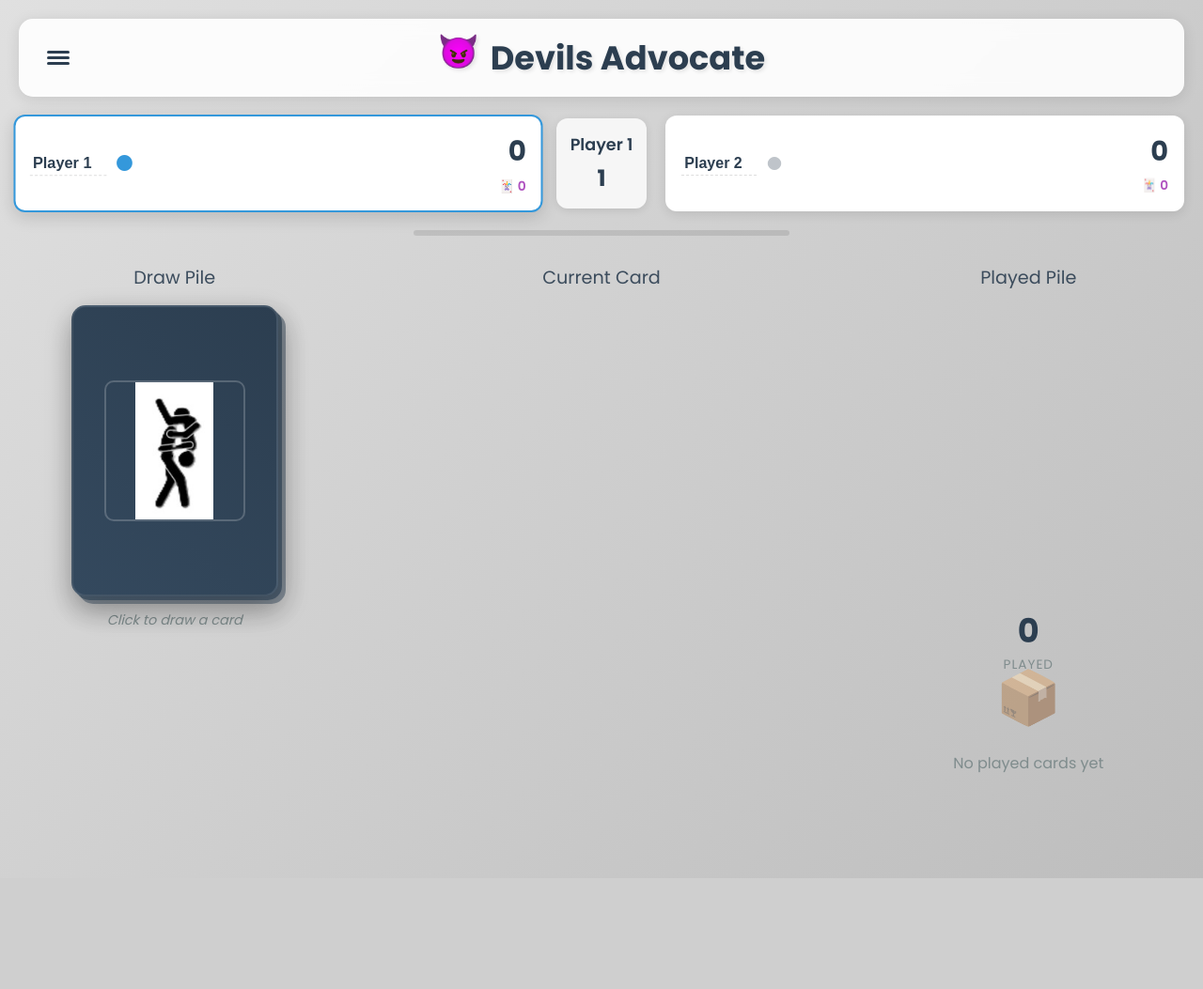
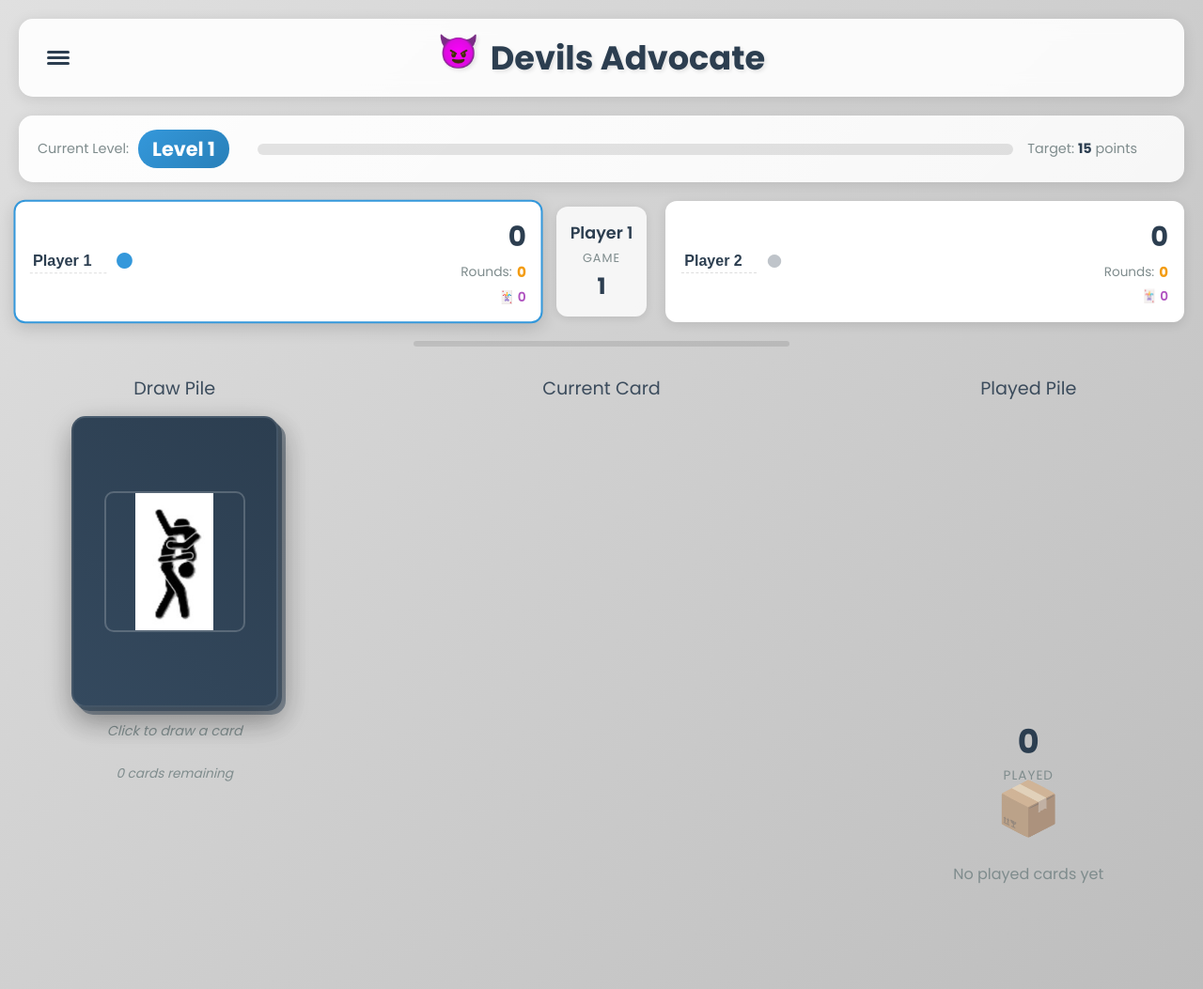
Before and after one commit to linuxdistro14/DevilsAdvocate, a Flask app: page / in a window 1280 px wide. Shown: the whole page at 94% size. Before the commit the page ends 935 px from the top, so only its background shows below. Run offline with Flask 3, Linux system fonts and the light colour scheme.

Commit message:
Update index.html

```diff
--- a/templates/index.html
+++ b/templates/index.html
@@ -3,7 +3,7 @@
 <head>
     <meta charset="UTF-8">
     <meta name="viewport" content="width=device-width, initial-scale=1.0, user-scalable=no">
-    <title>Digital Card Deck - Two Player Game</title>
+    <title>Devils Advocate - Level-Based Card Game</title>
     <link rel="stylesheet" href="{{ url_for('static', filename='css/style.css') }}">
     <link rel="preconnect" href="https://fonts.googleapis.com">
     <link rel="preconnect" href="https://fonts.gstatic.com" crossorigin>
@@ -23,8 +23,8 @@
                     <button id="new-game" class="nav-item" aria-label="Start new game">
                         <span class="nav-icon">🎮</span> New Game
                     </button>
-                    <button id="reset-scores" class="nav-item" aria-label="Reset scores">
-                        <span class="nav-icon">🔄</span> Reset Scores
+                    <button id="reset-scores" class="nav-item" aria-label="Reset all progress">
+                        <span class="nav-icon">🔄</span> Reset All Progress
                     </button>
                     <button id="shuffle-deck" class="nav-item" aria-label="Shuffle deck">
                         <span class="nav-icon">🔀</span> Shuffle
@@ -50,6 +50,20 @@
             <div class="nav-spacer"></div>
         </nav>
 
+        <!-- Level Indicator Bar -->
+        <div class="level-indicator-bar">
+            <div class="level-info">
+                <span class="level-label">Current Level:</span>
+                <span class="level-value" id="current-level-indicator">Level 1</span>
+            </div>
+            <div class="level-progress-container">
+                <div class="level-progress-bar">
+                    <div class="level-progress-fill" id="level-progress"></div>
+                </div>
+                <span class="level-target">Target: <span id="target-score">15</span> points</span>
+            </div>
+        </div>
+
         <header>
             <!-- Compact Player Scores Section -->
             <div class="players-section-compact">
@@ -62,6 +76,10 @@
                         <div class="player-score-compact">
                             <span class="score-value-compact" id="player-1-score">0</span>
                         </div>
+                        <div class="player-rounds-compact">
+                            <span class="rounds-label">Rounds:</span>
+                            <span class="rounds-value" id="player-1-rounds">0</span>
+                        </div>
                         <div class="player-wildcards-compact" id="player-1-wildcards">
                             <span class="wildcard-count">🃏 <span id="player-1-wildcard-count">0</span></span>
                         </div>
@@ -73,6 +91,7 @@
                         <span class="turn-player-compact" id="current-player">Player 1</span>
                     </div>
                     <div class="game-round-compact">
+                        <span class="round-label">Game</span>
                         <span class="round-number-compact" id="game-number">1</span>
                     </div>
                 </div>
@@ -85,6 +104,10 @@
                     <div class="player-stats-compact">
                         <div class="player-score-compact">
                             <span class="score-value-compact" id="player-2-score">0</span>
+                        </div>
+                        <div class="player-rounds-compact">
+                            <span class="rounds-label">Rounds:</span>
+                            <span class="rounds-value" id="player-2-rounds">0</span>
                         </div>
                         <div class="player-wildcards-compact" id="player-2-wildcards">
                             <span class="wildcard-count">🃏 <span id="player-2-wildcard-count">0</span></span>
@@ -111,6 +134,7 @@
                         </div>
                     </div>
                     <p class="instruction-text" id="instruction-text">Click to draw a card</p>
+                    <p class="deck-count" id="deck-count">0 cards remaining</p>
                 </div>
             </div>
 
@@ -185,6 +209,20 @@
             </div>
         </main>
 
+        <!-- Level Complete Modal -->
+        <div id="level-complete-modal" class="modal hidden">
+            <div class="modal-content level-complete-content">
+                <h2 class="level-complete-title">🎉 Level Complete! 🎉</h2>
+                <div class="level-complete-info">
+                    <p class="level-winner"><span id="level-winner-name">Player 1</span> wins Level <span id="current-level-complete">1</span>!</p>
+                    <p class="next-level-info">Get ready for <span id="next-level-name">Level 2</span></p>
+                </div>
+                <div class="level-complete-actions">
+                    <button id="continue-next-level" class="btn btn-continue">Continue to Next Level</button>
+                </div>
+            </div>
+        </div>
+
         <!-- Wildcard Collection Modal -->
         <div id="wildcard-collection-modal" class="modal hidden">
             <div class="modal-content">
@@ -223,15 +261,6 @@
                                 <option value="never_ever">🚫 Never Ever</option>
                                 <option value="kink">🔥 Kink</option>
                                 <option value="wild_card">🃏 Wild Card</option>
-                            </select>
-                        </div>
-
-                        <div class="form-group">
-                            <label for="card-level-input">Level</label>
-                            <select id="card-level-input">
-                                <option value="level 1">Level 1</option>
-                                <option value="level 2">Level 2</option>
-                                <option value="level 3">Level 3</option>
                             </select>
                         </div>
 
@@ -301,7 +330,7 @@
         <div id="manage-modal" class="modal hidden">
             <div class="modal-content modal-wide">
                 <button class="modal-close" aria-label="Close modal">&times;</button>
-                <h2>Manage Cards</h2>
+                <h2>Manage Cards - <span class="current-level-label">Level 1</span></h2>
                 <div class="manage-controls">
                     <input type="text" id="search-cards" placeholder="Search cards..." class="search-input">
                     <select id="filter-type" class="filter-select">
@@ -339,17 +368,17 @@
         <!-- Winner Modal -->
         <div id="winner-modal" class="modal hidden">
             <div class="modal-content winner-content">
-                <h2 class="winner-title">🏆 Game Over! 🏆</h2>
+                <h2 class="winner-title">🏆 Game Complete! 🏆</h2>
                 <div class="winner-info">
                     <div class="winner-name" id="winner-name">Player 1 Wins!</div>
                     <div class="final-scores">
                         <div class="final-score-item">
                             <span id="final-player-1-name">Player 1</span>:
-                            <span id="final-player-1-score">0</span> points
+                            <span id="final-player-1-rounds">0 rounds won</span>
                         </div>
                         <div class="final-score-item">
                             <span id="final-player-2-name">Player 2</span>:
-                            <span id="final-player-2-score">0</span> points
+                            <span id="final-player-2-rounds">0 rounds won</span>
                         </div>
                     </div>
                 </div>
```
